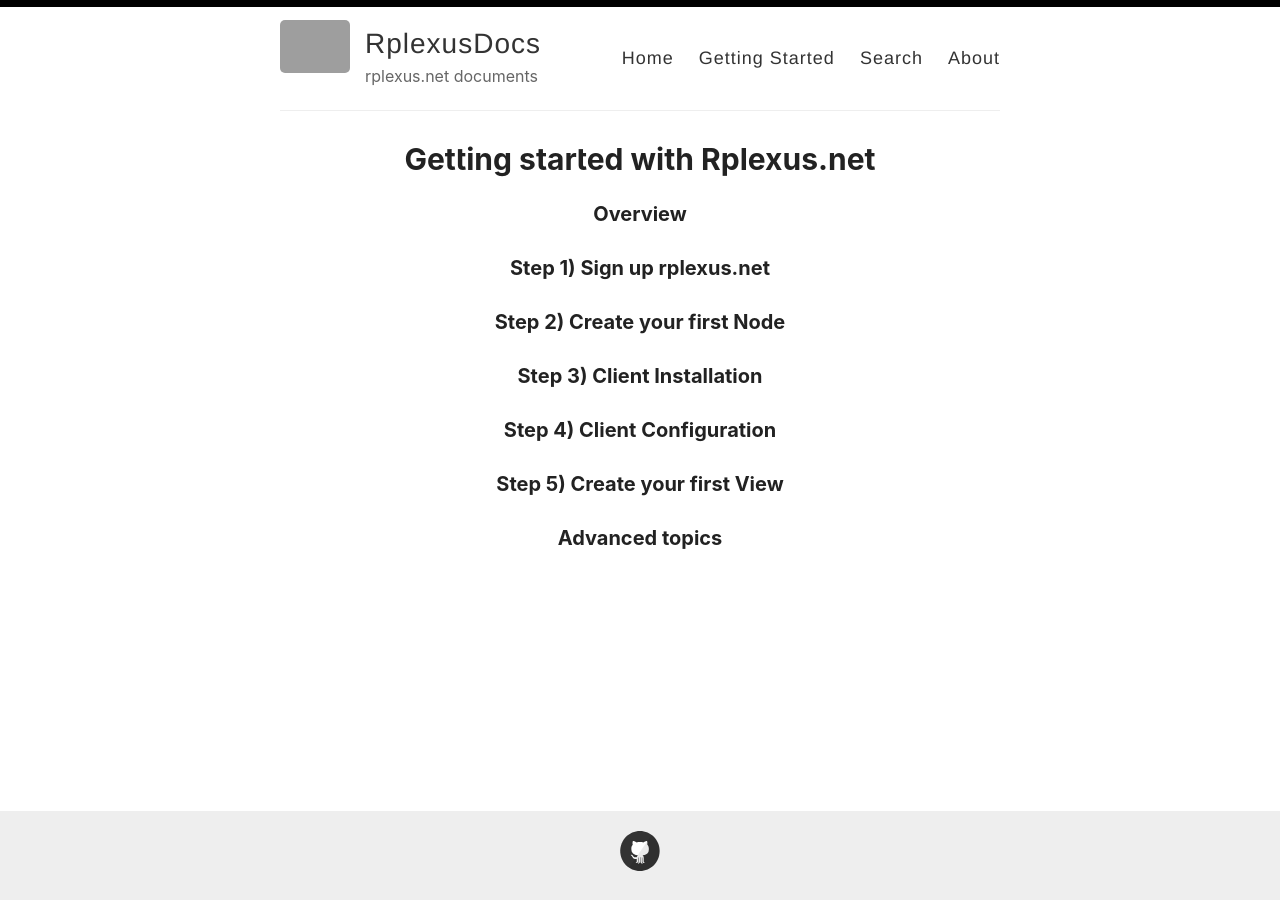
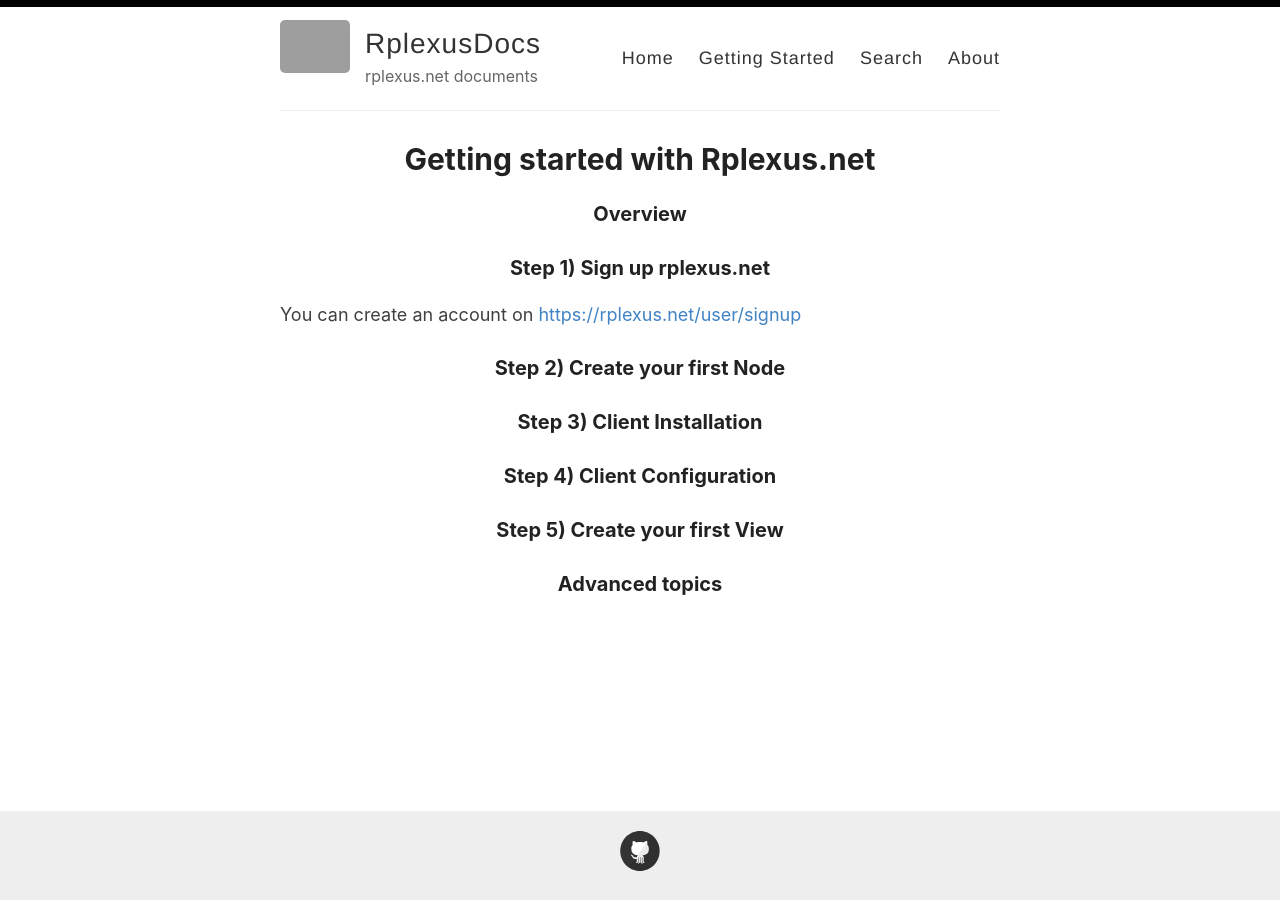
Before and after one commit to alierkanimrek/rplexusdocs, a Jekyll site: the page built from _pages/getting-started.md, in a window 1280 px wide. Built offline with Jekyll 4.4.1, drawn with Linux system fonts in a browser that asks for light colours; grey boxes are pictures that could not be loaded.

Commit message:
Update getting-started.md

```diff
--- a/_pages/getting-started.md
+++ b/_pages/getting-started.md
@@ -5,9 +5,17 @@ permalink: /getting-started/
 ---
 
 ### Overview
+
+
 ### Step 1) Sign up rplexus.net
+You can create an account on [https://rplexus.net/user/signup](https://rplexus.net/user/signup){:target="_blank"}
+
 ### Step 2) Create your first Node
+
 ### Step 3) Client Installation
+
 ### Step 4) Client Configuration
+
 ### Step 5) Create your first View
+
 ### Advanced topics
```
